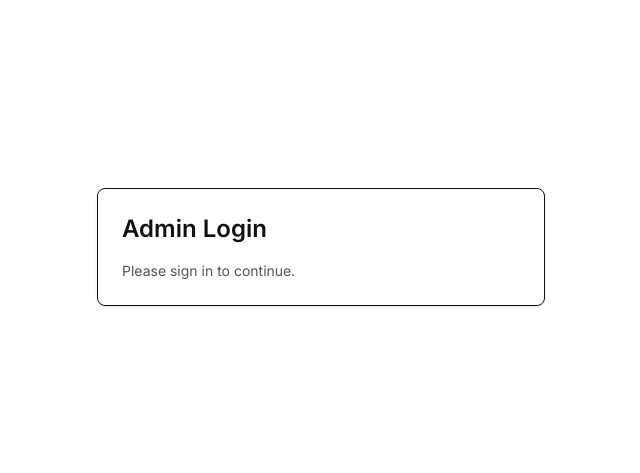
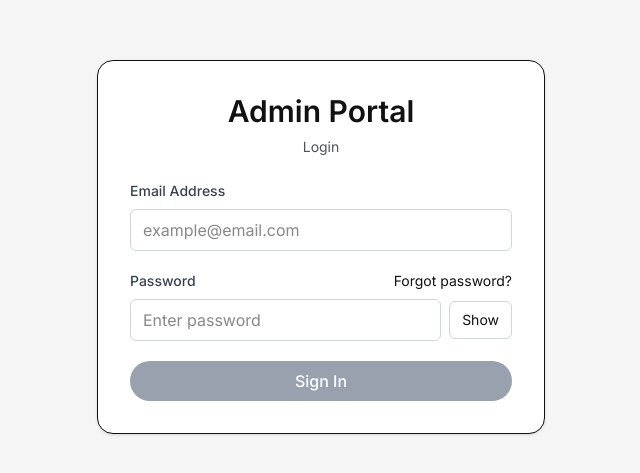
Before and after one commit to brentcrosby/eyebrow-hub, a Next.js app: page /admin/login in a window 1280 px wide. Shown: the part 153-626 px from the top of the page, without its empty margins (319-959 px from the left). Built offline with nearby package versions, Linux system fonts and the light colour scheme.

Commit message:
Added user name input, password input, wire inputs to state, added the show/hide password feature, added the forget password link feature, and added the form submit

```diff
--- a/app/admin/login/page.tsx
+++ b/app/admin/login/page.tsx
@@ -1,9 +1,173 @@
+"use client";
+
+import { FormEvent, useEffect, useState } from "react";
+import Link from "next/link";
+import { useRouter } from "next/navigation";
+
 export default function AdminLoginPage() {
+  const router = useRouter();
+
+  const [isMounted, setIsMounted] = useState(false);
+
+  const [email, setEmail] = useState("");
+  const [password, setPassword] = useState("");
+  const [showPassword, setShowPassword] = useState(false);
+
+  const [isSubmitting, setIsSubmitting] = useState(false);
+  const [errorMessage, setErrorMessage] = useState("");
+  const [successMessage, setSuccessMessage] = useState("");
+
+  useEffect(() => {
+    setIsMounted(true);
+  }, []);
+
+  const isFormValid = email.trim() !== "" && password.trim() !== "";
+  const isButtonDisabled = !isFormValid || isSubmitting;
+
+  async function handleSubmit(event: FormEvent<HTMLFormElement>) {
+    event.preventDefault();
+
+    if (!isFormValid || isSubmitting) {
+      return;
+    }
+
+    setIsSubmitting(true);
+    setErrorMessage("");
+    setSuccessMessage("");
+
+    try {
+      const response = await fetch("/api/admin/login", {
+        method: "POST",
+        headers: {
+          "Content-Type": "application/json",
+        },
+        body: JSON.stringify({
+          email,
+          password,
+        }),
+      });
+
+      const data = await response.json().catch(() => null);
+
+      if (!response.ok) {
+        setErrorMessage(data?.message || "Login failed. Please try again.");
+        return;
+      }
+
+      setSuccessMessage(data?.message || "Login successful.");
+      router.push("/admin/dashboard");
+    } catch {
+      setErrorMessage("Something went wrong. Please try again.");
+    } finally {
+      setIsSubmitting(false);
+    }
+  }
+
+  if (!isMounted) {
+    return (
+      <main className="min-h-screen flex items-center justify-center bg-neutral-100 px-6 py-10">
+        <div className="w-full max-w-md rounded-2xl border bg-white p-8 shadow-sm">
+          <h1 className="mb-2 text-center text-3xl font-semibold">
+            Admin Portal
+          </h1>
+          <p className="mb-6 text-center text-sm text-gray-600">Login</p>
+        </div>
+      </main>
+    );
+  }
+
   return (
-    <main className="min-h-screen flex items-center justify-center p-6">
-      <div className="w-full max-w-md rounded-lg border p-6 shadow-sm">
-        <h1 className="text-2xl font-semibold mb-4">Admin Login</h1>
-        <p className="text-sm text-gray-600">Please sign in to continue.</p>
+    <main className="min-h-screen flex items-center justify-center bg-neutral-100 px-6 py-10">
+      <div className="w-full max-w-md rounded-2xl border bg-white p-8 shadow-sm">
+        <h1 className="mb-2 text-center text-3xl font-semibold">
+          Admin Portal
+        </h1>
+
+        <p className="mb-6 text-center text-sm text-gray-600">Login</p>
+
+        <form onSubmit={handleSubmit} className="space-y-5">
+          <div>
+            <label
+              htmlFor="email"
+              className="mb-2 block text-sm font-medium text-gray-700"
+            >
+              Email Address
+            </label>
+
+            <input
+              id="email"
+              name="email"
+              type="email"
+              placeholder="example@email.com"
+              value={email}
+              onChange={(event) => setEmail(event.target.value)}
+              className="w-full rounded-md border border-gray-300 px-3 py-2 outline-none transition focus:border-black"
+              autoComplete="email"
+              required
+            />
+          </div>
+
+          <div>
+            <div className="mb-2 flex items-center justify-between">
+              <label
+                htmlFor="password"
+                className="block text-sm font-medium text-gray-700"
+              >
+                Password
+              </label>
+
+              <Link
+                href="/forgot-password"
+                className="text-sm text-blue-600 hover:underline"
+              >
+                Forgot password?
+              </Link>
+            </div>
+
+            <div className="flex items-center gap-2">
+              <input
+                id="password"
+                name="password"
+                type={showPassword ? "text" : "password"}
+                placeholder="Enter password"
+                value={password}
+                onChange={(event) => setPassword(event.target.value)}
+                className="w-full rounded-md border border-gray-300 px-3 py-2 outline-none transition focus:border-black"
+                autoComplete="current-password"
+                required
+              />
+
+              <button
+                type="button"
+                onClick={() => setShowPassword((prev) => !prev)}
+                className="rounded-md border border-gray-300 px-3 py-2 text-sm hover:bg-gray-50"
+                aria-label={showPassword ? "Hide password" : "Show password"}
+              >
+                {showPassword ? "Hide" : "Show"}
+              </button>
+            </div>
+          </div>
+
+          {errorMessage && (
+            <p className="text-sm text-red-600">{errorMessage}</p>
+          )}
+
+          {successMessage && (
+            <p className="text-sm text-green-600">{successMessage}</p>
+          )}
+
+          <button
+            type="submit"
+            disabled={isButtonDisabled}
+            className={`w-full rounded-full px-4 py-2 font-medium text-white transition ${
+              isButtonDisabled
+                ? "cursor-not-allowed bg-gray-400"
+                : "bg-[#7a5a3c] hover:opacity-90"
+            }`}
+          >
+            {isSubmitting ? "Signing In..." : "Sign In"}
+          </button>
+        </form>
       </div>
     </main>
   );
```
